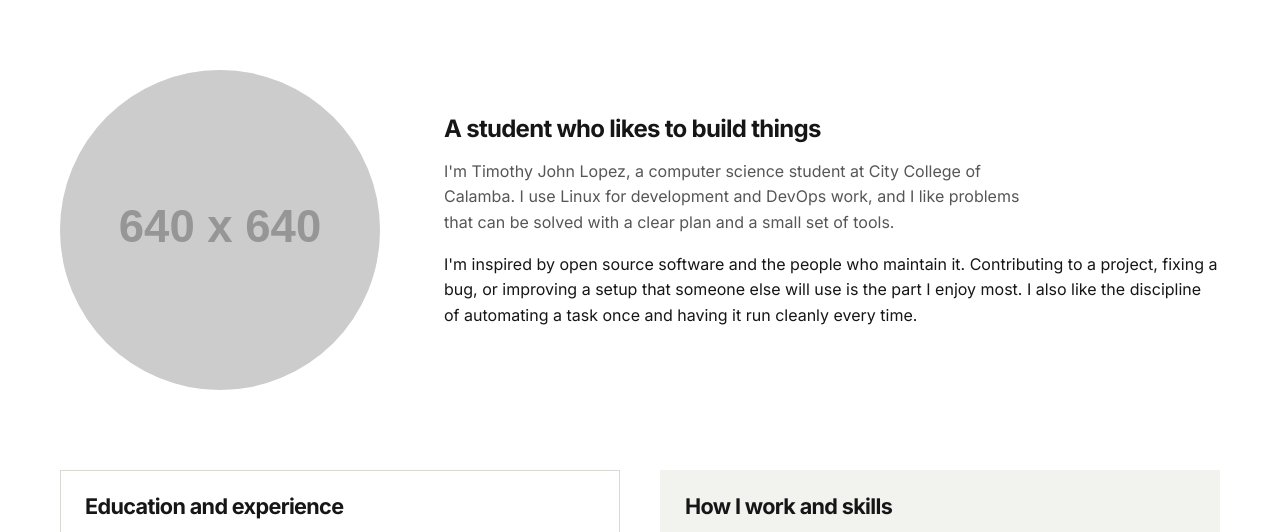
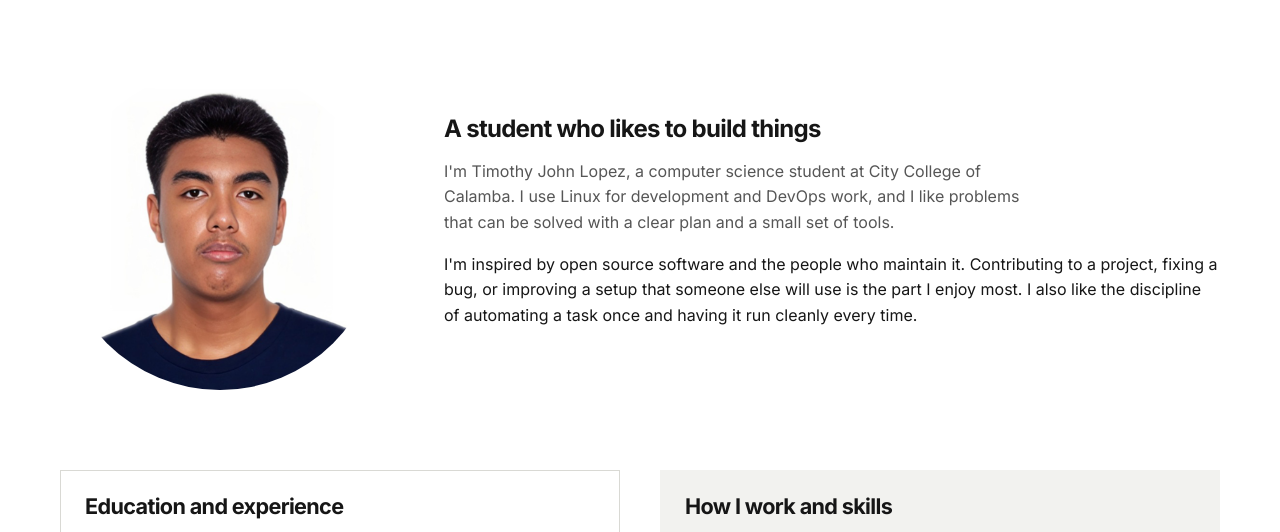
Before and after one commit to TimJohn05/TimJohn05.github.io, a plain HTML site: page about.html in a window 1280 px wide. Shown: the part 236-768 px from the top of the page. Drawn offline with Linux system fonts and the light colour scheme; placeholder pictures from the web are drawn by us.

Commit message:
Move user image from hero to About portrait

```diff
--- a/about.html
+++ b/about.html
@@ -36,10 +36,10 @@
       <h1>About</h1>
     </div>
 
-    <!-- Bio: circular portrait placeholder beside a short introduction. -->
+    <!-- Bio: circular portrait beside a short introduction. -->
     <section class="section--tight" aria-labelledby="bio-title">
       <div class="container bio">
-        <img class="portrait" src="https://via.placeholder.com/640x640/ddddd8/4a4a4a?text=Portrait" alt="Circular placeholder profile photo" data-placeholder>
+        <img class="portrait" src="assets/2x2Pic.png" alt="Two by two picture shared by Timothy">
         <div>
           <h2 id="bio-title">A student who likes to build things</h2>
           <p class="lede">I'm Timothy John Lopez, a computer science student at City College of Calamba. I use Linux for development and DevOps work, and I like problems that can be solved with a clear plan and a small set of tools.</p>
```
Also changed, not shown: index.html (+1 -1 lines).
